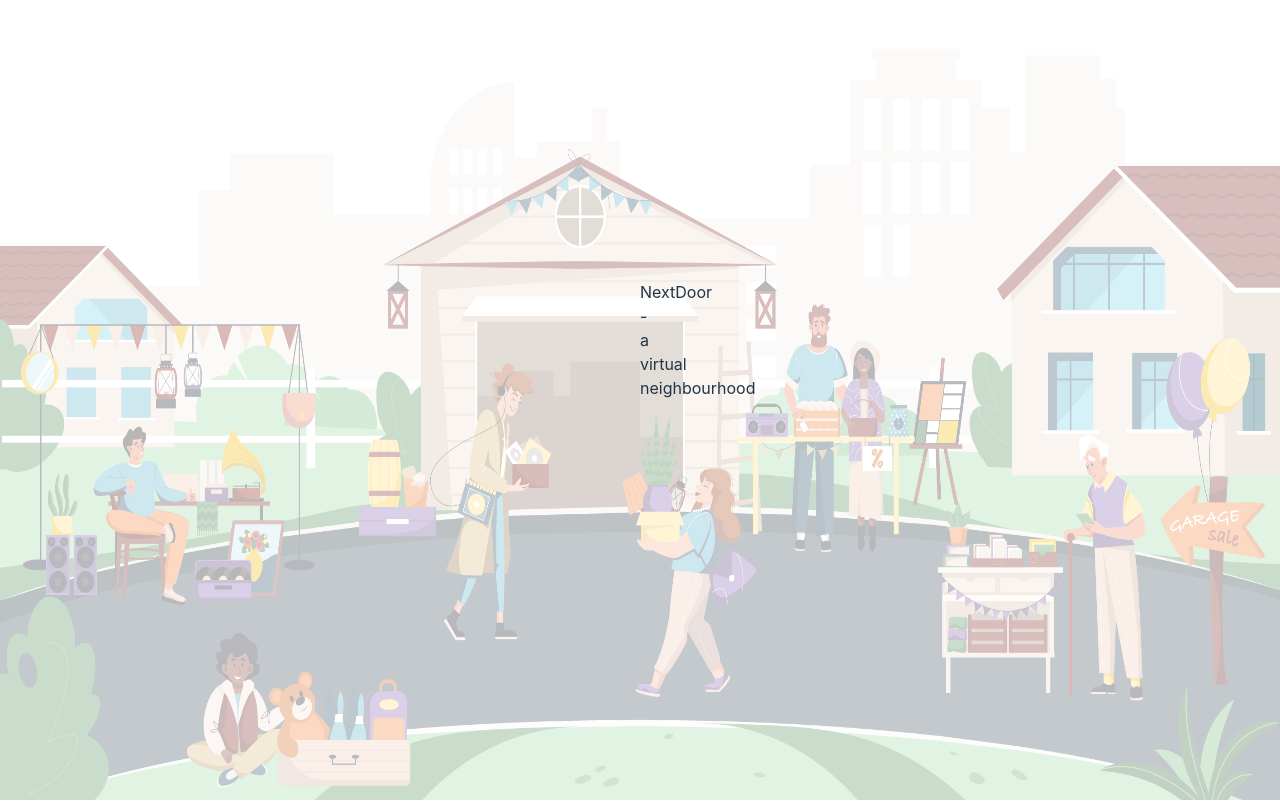
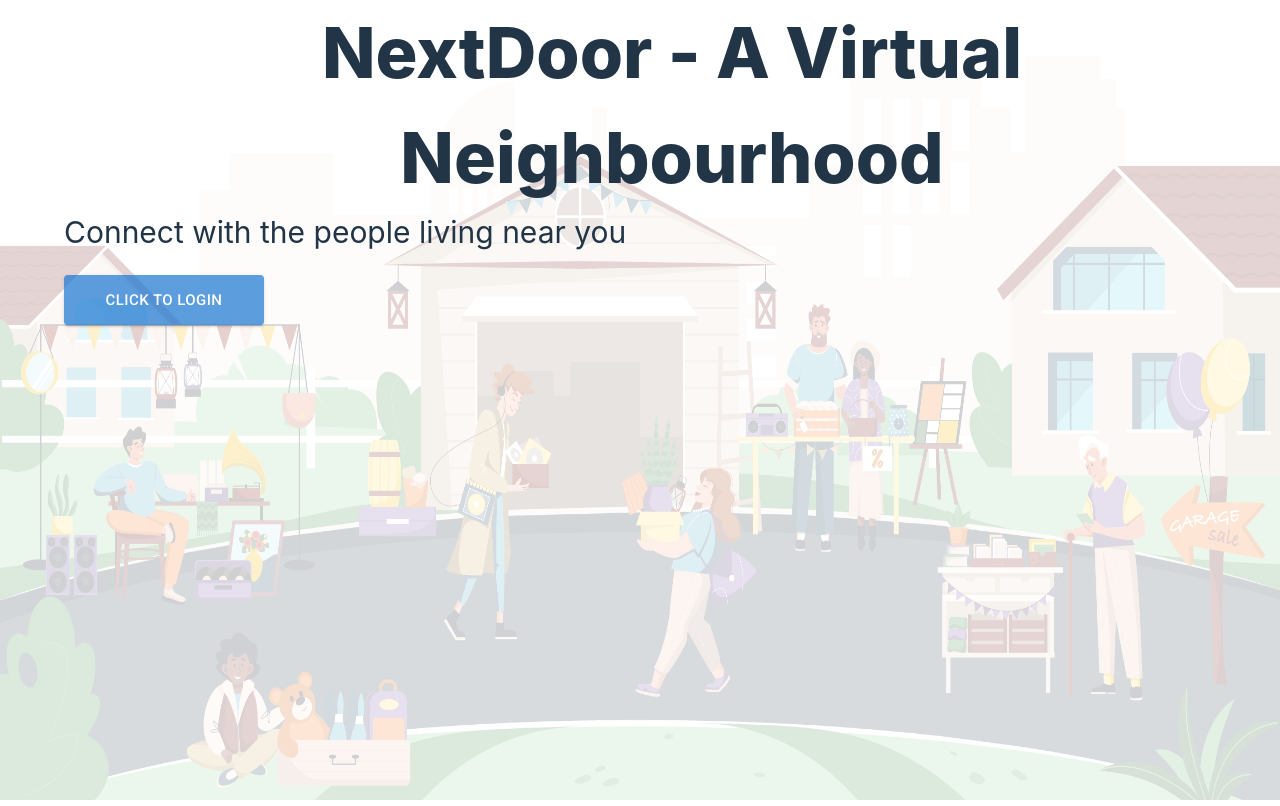
Before and after one commit to cantek-nextdoor/frontend, a React (Vite) app: page / in a window 1280 px wide. Built offline with nearby package versions, Linux system fonts and the light colour scheme; the HTML template or start-up script is replaced by a standard one.

Commit message:
Finish the initialPage

```diff
--- a/src/components/Navigation.tsx
+++ b/src/components/Navigation.tsx
@@ -138,7 +138,7 @@
                         <ListItem key={item.id} disablePadding>
                             <ListItemButton
                                 onClick={() => {
-                                    navigate(`/${item.id === "home" ? "" : item.id}`);
+                                    navigate(`/${item.id}`);
                                     handleDrawerClose();
                                 }}
                             >
--- a/src/pages/Initial/InitialPage.tsx
+++ b/src/pages/Initial/InitialPage.tsx
@@ -1,22 +1,32 @@
-// import { useNavigate } from "react-router-dom";
+import { useNavigate } from "react-router-dom";
+import { Button } from "@mui/material";
 import BackgroundPhoto from "../../assets/InitialPage.jpg";
-
+import ColumnComponent from "../../components/ColumnComponent";
 
 const InitialPage = () => {
-  // const navigate = useNavigate();
+  const navigate = useNavigate();
   return (
     <div>
-      <img src={BackgroundPhoto} alt="Background" style={{ width: "100vw", height: "100vh", opacity: 0.3 }} />
-      <div
+      <img src={BackgroundPhoto} alt="Background" style={{ width: "100vw", height: "100vh", opacity: 0.2 }} />
+      <ColumnComponent
         style={{
           position: "absolute",
-          right: "50%",
-          left: "50%",
-          bottom: "50%",
-          // width: "50vw"
+          left: "5%",
+          top: "0",
       }}>
-        NextDoor - a virtual neighbourhood
-      </div>
+        <span style={{ fontSize: 70, fontWeight: 800 }}>NextDoor - A Virtual Neighbourhood</span>
+        <ColumnComponent style={{ gap: 20 }}>
+          <span style={{ fontSize: 30, fontWeight: 400 }}>Connect with the people living near you</span>
+          <Button
+            variant="contained"
+            size="large"
+            style={{ width: 200, height: 50, opacity: 0.7 }}
+            onClick={() => navigate("/auth")}
+          >
+            Click to Login
+          </Button>
+        </ColumnComponent>
+      </ColumnComponent>
     </div>
   )
 }
--- a/src/pages/NotFoundPage.tsx
+++ b/src/pages/NotFoundPage.tsx
@@ -1,7 +1,7 @@
 
 const NotFoundPage = () => {
   return (
-    <div style={{ fontSize: 300, fontWeight: 600}}>404 Not Found</div>
+    <div style={{ fontSize: 200, fontWeight: 600}}>404 Not Found</div>
   )
 }
 
```
